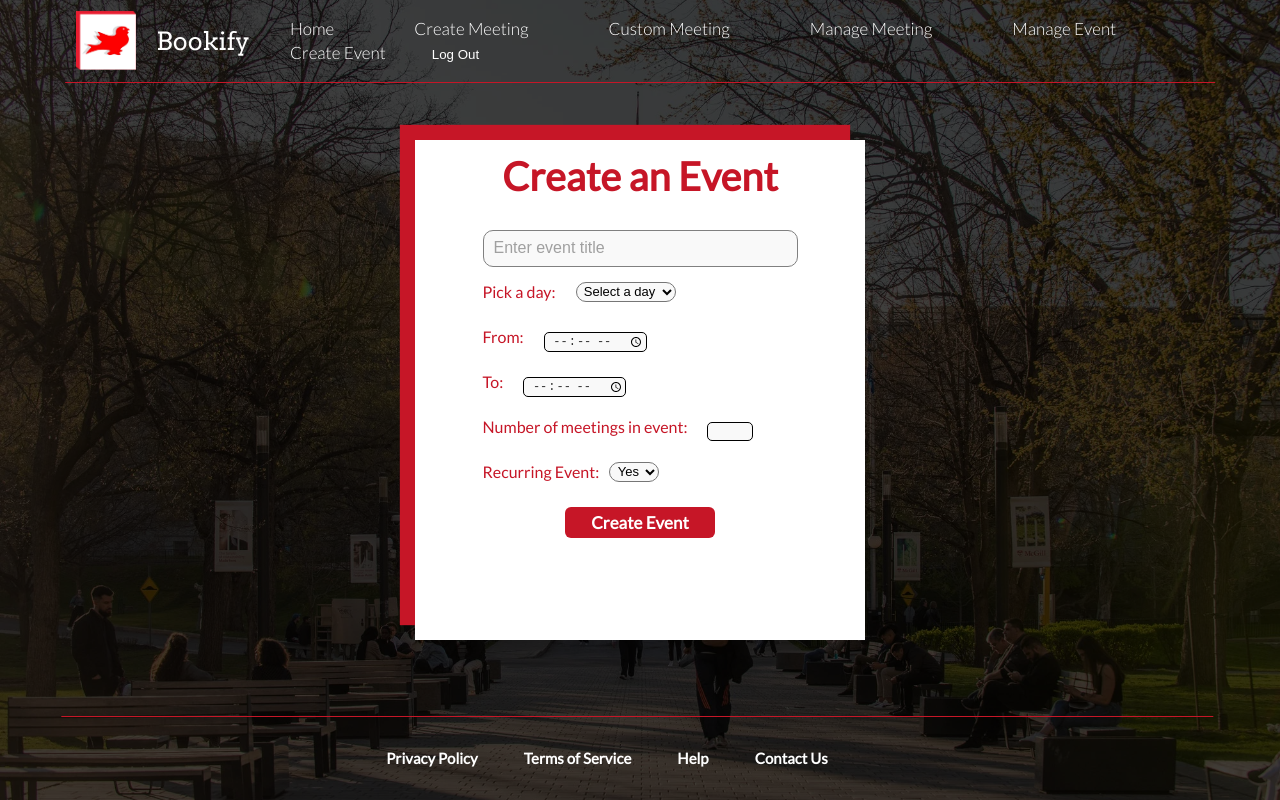
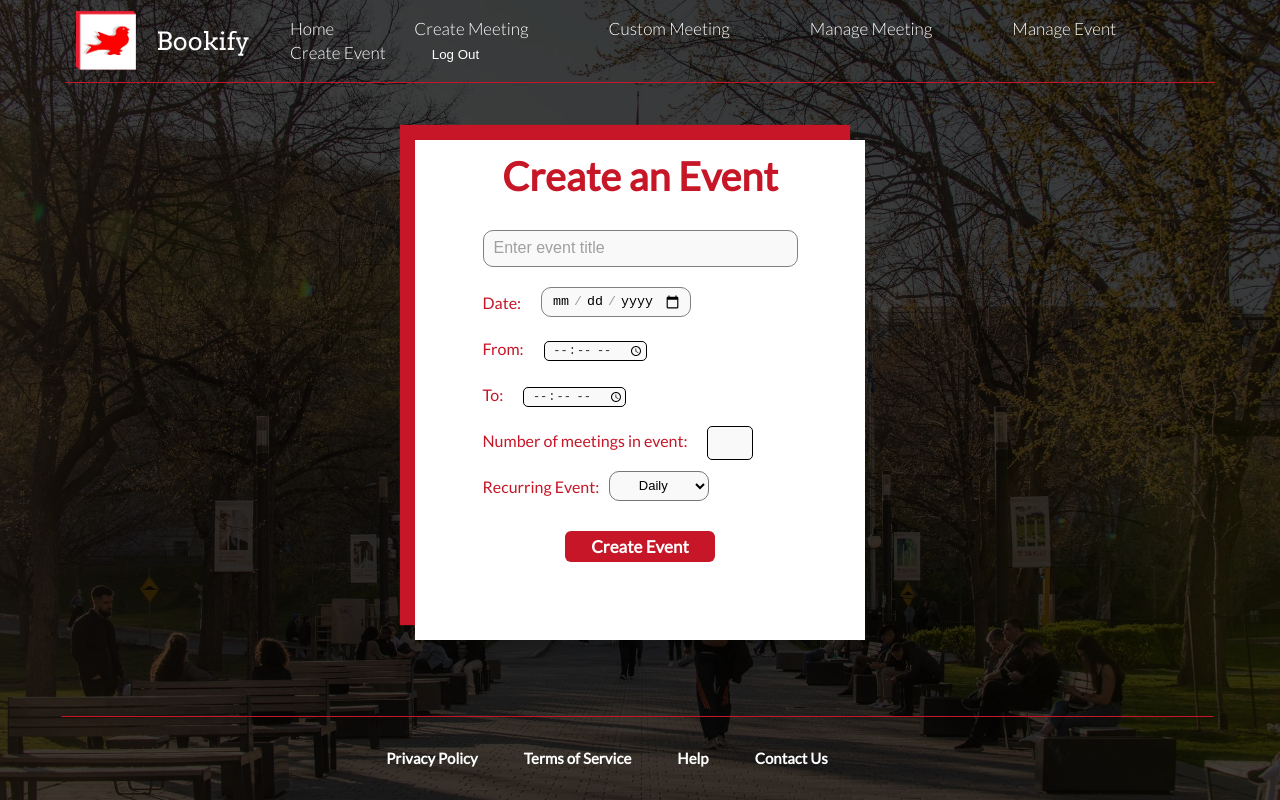
Before and after one commit to andretandoc/bookify, a React (Vite) app in the folder client/: page /CreateEvent in a window 1280 px wide. Built offline with nearby package versions, Linux system fonts and the light colour scheme; sample sign-in values are in the browser's storage.

Commit message:
implemented some features backend/frontend for createEvent

```diff
--- a/client/src/components/private/createEvent.jsx
+++ b/client/src/components/private/createEvent.jsx
@@ -3,12 +3,53 @@ import { useState } from "react";
 export default function CreateEvent() {
 
     const [email, setTitle] = useState("");
-    const [day, setDay] = useState("");
+    const [date, setDate] = useState("");
     const [startTime, setStartTime] = useState("");
     const [endTime, setEndTime] = useState("");
     const [recurring, setRecurring] = useState(false);
     const [submeetings, setSubMeetings] = useState("")
 
+    const handleSubmit = async (e) => {
+        e.preventDefault(); // Prevent default form submission behavior
+
+        // Validate required fields
+        if (!title || !date || !startTime || !endTime || !submeetings) {
+            alert("Please fill in all required fields.");
+            return;
+        }
+
+        // Prepare the event data
+        const eventData = {
+            title,
+            date,
+            start_time: startTime,
+            end_time: endTime,
+            recurring,
+            submeetings: parseInt(submeetings, 10), // Ensure submeetings is a number
+        };
+
+        try {
+            const response = await fetch("https://your-api-endpoint.com/events", {
+                method: "POST",
+                headers: {
+                    "Content-Type": "application/json",
+                },
+                body: JSON.stringify(eventData),
+            });
+
+            if (response.ok) {
+                const result = await response.json();
+                alert("Event created successfully!");
+                console.log(result);
+            } else {
+                alert("Failed to create event. Please try again.");
+                console.error("Error:", response.statusText);
+            }
+        } catch (error) {
+            console.error("API call failed:", error);
+            alert("An error occurred. Please try again.");
+        }
+    };
 
 
     return (
@@ -27,19 +68,17 @@ export default function CreateEvent() {
                     required
                     />{" "}
                 </div>
-                <div class="choose-day">
-                    <label className="event-label" htmlFor="day">Pick a day: </label>
-                    <select id="day" className="dropdown-day" name="day" value={day} onChange={(e) => setDay(e.target.value)} required>
-                        <option class="day-input" value="" disabled>Select a day</option>
-                        <option class="day-input" value="Monday">Monday</option>
-                        <option class="day-input" value="Tuesday">Tuesday</option>
-                        <option class="day-input" value="Monday">Wednesday</option>
-                        <option class="day-input" value="Tuesday">Thursday</option>
-                        <option class="day-input" value="Monday">Friday</option>
-                        <option class="day-input" value="Tuesday">Saturday</option>
-                        <option class="day-input" value="Monday">Sunday</option>
-                    </select>
-                </div>
+                    <div className="choose-date">
+                        <label className="event-label" htmlFor="start-date">Date:</label>
+                        <input
+                            type="date"
+                            id="start-date"
+                            name="start-date"
+                            className="date-input"
+                            value={date}
+                            onChange={(e) => setDate(e.target.value)}
+                        />
+                    </div>
                     <div class="input-time">
                         <label className="event-label" htmlFor="start-time">From: </label>
                         <input type="time" className="time-input" id="start-time" name="start-time" value={startTime} onChange={(e) => setStartTime(e.target.value)} required></input>
@@ -55,14 +94,15 @@ export default function CreateEvent() {
 
                     <div class="choose-recurring">
                     <label className="event-label" htmlFor="day">Recurring Event: </label>
-                    <select id="day" className="dropdown-recurring" name="day" value={recurring} onChange={(e) => setRecurring(e.target.value)} required>
-                        <option class="day-input" value="" disabled>Pick an option</option>
-                        <option class="day-input" value="yes">Yes</option>
-                        <option class="day-input" value="no">No</option>
+                    <select id="recurring" className="dropdown-recurring" name="recurring" value={recurring} onChange={(e) => setRecurring(e.target.value)} required>
+                        <option class="recurring-input" value="" disabled>Pick an option</option>
+                        <option class="recurring-input" value="daily">Daily</option>
+                        <option class="recurring-input" value="weekly">Weekly</option>
+                        <option class="recurring-input" value="monthly">Monthly</option>
                     </select>
                 </div>
 
-                    <button className="small-btn" type="submit" onClick="">
+                    <button className="small-btn" type="submit" onClick={handleSubmit}>
                         Create Event
                     </button>
 
--- a/client/src/index.css
+++ b/client/src/index.css
@@ -1506,15 +1506,28 @@ strong {
   display: flex;
   flex-direction: column;
   justify-content: left;
-  gap: 15px;
-}
-
-.choose-day {
+  gap: 10px;
+}
+
+.event-form .input-text {
+    margin-bottom: 10px;
+}
+
+.choose-date {
     display: flex;
     flex-direction: row;
     justify-content: left;
     text-align: center;
     gap: 20px;
+}
+
+.event-form .date-input {
+    height: 30px;
+    font-weight: normal;
+}
+
+input[type="number"] {
+    height: 30px;
 }
 
 .dropdown-day:hover, .dropdown-day:active,
@@ -1531,6 +1544,7 @@ strong {
     cursor: pointer;
     font-weight: 500;
     margin-bottom: 10px;
+    height: 30px;
 }
 
 .dropdown-recurring {
@@ -1538,7 +1552,8 @@ strong {
     text-align: center;
     background: #f9f9f9;
     font-size: small;
-    width: 50px;
+    width: 100px;
+    height: 30px;
     cursor: pointer;
     font-weight: 500;
     margin-bottom: 10px;
@@ -1577,6 +1592,7 @@ strong {
 
 .event-label {
     font-size: medium;
+    margin-top: 6px;
 }
 
 .choose-recurring {
@@ -1585,6 +1601,7 @@ strong {
     justify-content: left;
     text-align: center;
     gap: 10px;
+    margin-bottom: 10px;
 }
 
 .event-form .small-btn {
```
Also changed, not shown: 1 other file (tests, documents, lock files or other folders).
